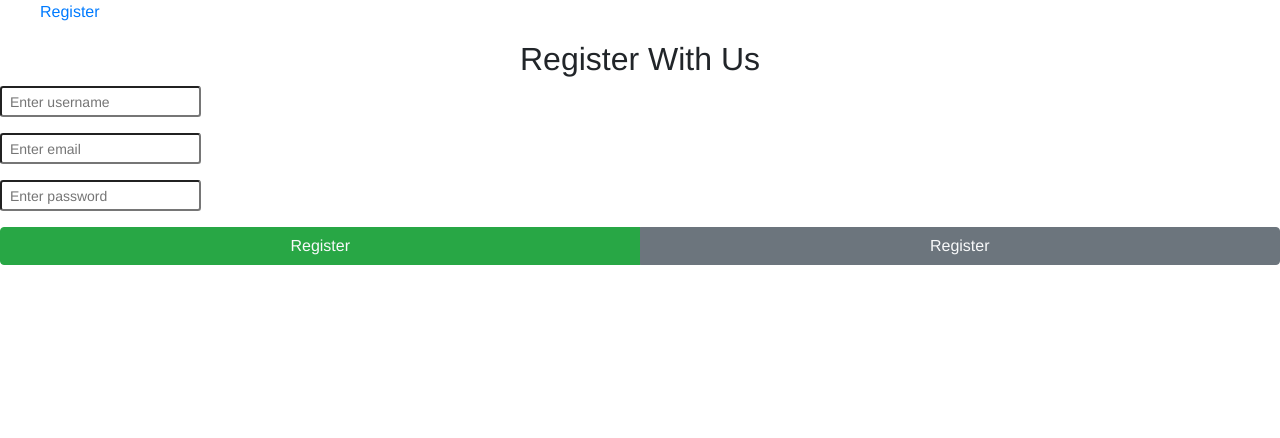
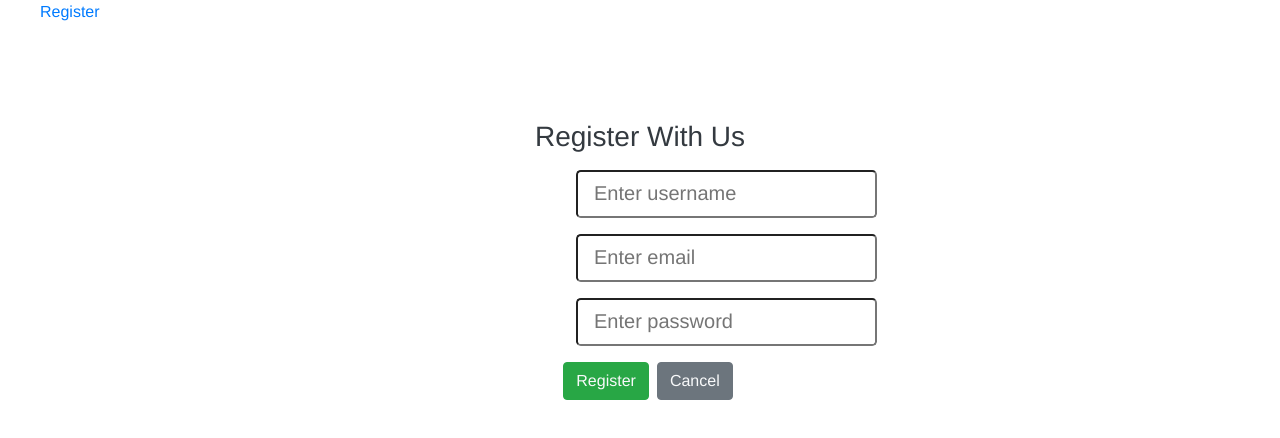
Before and after one commit to Subbu23M/E-Learning-Project, a React (Create React App) app: page /register in a window 1280 px wide. Shown: the top 438 px of the page. Built offline with nearby package versions, Linux system fonts and the light colour scheme.

Commit message:
register basic setup is completed and sass file updated

```diff
--- a/src/Components/Register.js
+++ b/src/Components/Register.js
@@ -4,15 +4,47 @@ import {useFormik} from 'formik';
 
 import * as yup from 'yup';
 
+// Step - 1
+const initialValues = {
+    username:'',
+    email:'',
+    password:''
+}
+
+// Step-2
+const onSubmit=(values)=>{
+    console.log(values);
+}
+
+// Step-3
+// Validating form
+const validationSchema = yup.object({
+    username:yup.string().required('Required'),
+    email:yup.string().email('invalid email format').required('Required'),
+    password:yup.string().min(8).max(128).required('Required')
+})
+
+// function component
 const Register = () => {
+    const formik = useFormik({
+        // ES6 Concise Property
+        initialValues,
+
+        // Method
+        onSubmit,
+
+        // Validation
+        validationSchema
+    })
+
     return (
         <>
 
-            <h2 className='text-capitalize text-center'>
+            <h3 className='text-capitalize text-center text-dark header-three'>
                 register with us
-            </h2>
+            </h3>
 
-            <form>
+            <form autoComplete='off'>
 
                 {/* 1 */}
                 <div className="form-group">
@@ -21,8 +53,16 @@ const Register = () => {
                         type="text"
                         name="username"
                         placeholder='Enter username'
-                        className='form-control-sm'
+                        className='form-control-lg'
+                        value={formik.values.username}
+                        onChange={formik.handleChange}
+                        onBlur={formik.handleBlur}
                     />
+
+                    {/* Conditional Rendering - Simple...if */}
+                    {
+                        (formik.errors.username && formik.touched.username) && <span className='text-danger'> {formik.errors.username}  </span>
+                    }
 
                 </div>
 
@@ -33,8 +73,16 @@ const Register = () => {
                         type="text"
                         name="email"
                         placeholder='Enter email'
-                        className='form-control-sm'
+                        className='form-control-lg'
+                        value={formik.values.email}
+                        onChange={formik.handleChange}
+                        onBlur={formik.handleBlur}
                     />
+
+                    {/* Conditional Rendering - Simple...if */}
+                    {
+                        (formik.errors.email && formik.touched.email) && <span className='text-danger'> {formik.errors.email}  </span>
+                    }
 
                 </div>
 
@@ -45,16 +93,24 @@ const Register = () => {
                         type="text"
                         name="password"
                         placeholder='Enter password'
-                        className='form-control-sm'
+                        className='form-control-lg'
+                        value={formik.values.password}
+                        onChange={formik.handleChange}
+                        onBlur={formik.handleBlur}
                     />
+
+                    {/* Conditional Rendering - Simple...if */}
+                    {
+                        (formik.errors.password && formik.touched.password) && <span className='text-danger'> {formik.errors.password}  </span>
+                    }
 
                 </div>
 
-                <div className="btn-group d-flex justify-content-around align-items-center">
+                <div className="button-group d-flex justify-content-center align-items-center">
 
                     <button
                         type='submit'
-                        className='btn btn-success btn-md text-capitalize text-light'
+                        className='btn btn-success btn-md text-capitalize text-light mr-2'
                     >
                         register
                     </button>
@@ -62,8 +118,9 @@ const Register = () => {
                     <button
                         type='submit'
                         className='btn btn-secondary btn-md text-capitalize text-light'
+                        onClick={formik.handleSubmit}
                     >
-                        register
+                        cancel
                     </button>
 
                 </div>
--- a/src/Styling/Main.scss
+++ b/src/Styling/Main.scss
@@ -21,3 +21,19 @@ a{
 input:focus{
     outline: none;
 }
+
+.header-three{
+    margin-top: 6rem;
+}
+
+form{
+    margin-top: 1rem;
+
+    .form-group {
+        margin-left: 36rem;
+    }
+
+    .button-group{
+        margin-left: 1rem;
+    }
+}
```
